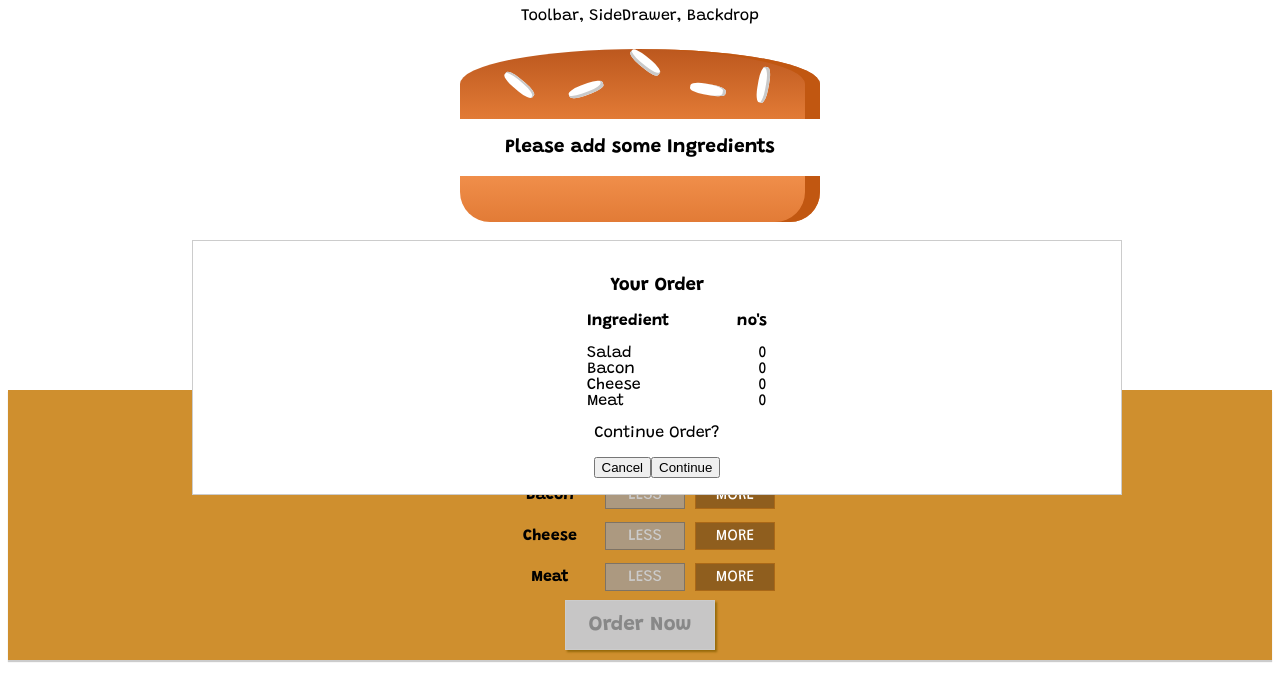
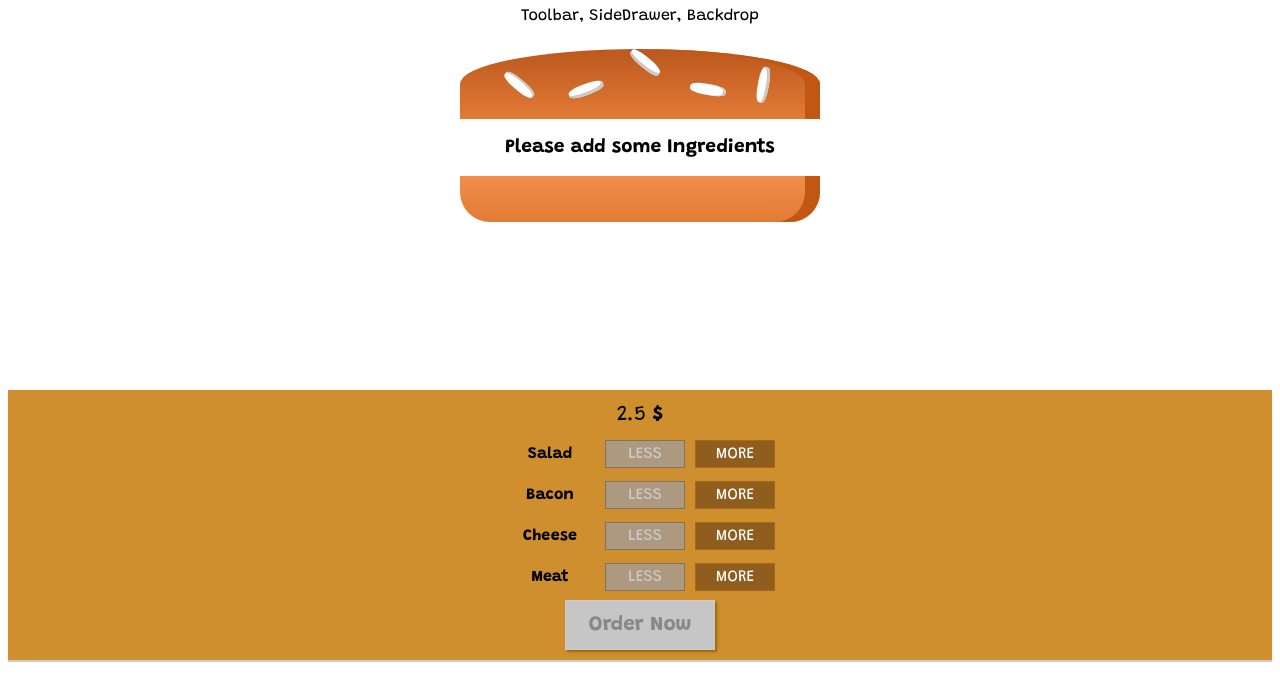
Before and after one commit to Et-008/BurgerBuilder, a React (Create React App) app: page / in a window 1280 px wide. Shown: the top 700 px of the page. Built offline with nearby package versions, Linux system fonts and the light colour scheme.

Commit message:
Modal added

```diff
--- a/src/components/BuildControls/BuildControls.js
+++ b/src/components/BuildControls/BuildControls.js
@@ -22,7 +22,11 @@ let buildControls = (props) => {
         {props.price} <strong>$</strong>
       </p>
       <div>{Controls}</div>
-      <button className="OrderButton" disabled={props.price <= 2.5}>
+      <button
+        className="OrderButton"
+        disabled={props.price <= 2.5}
+        onClick={props.ordered}
+      >
         Order Now
       </button>
     </div>
--- a/src/components/Burger/OrderSummary/OrderSummary.js
+++ b/src/components/Burger/OrderSummary/OrderSummary.js
@@ -6,7 +6,7 @@ let orderSummary = (props) => {
   let ingredientSummary = Object.keys(props.ingredientSummary).map(
     (igntKey) => {
       return (
-        <li>
+        <li key={igntKey}>
           <span className="OrderName">{igntKey}</span>{" "}
           <span className="OrderNumber">
             {props.ingredientSummary[igntKey]}
@@ -27,7 +27,7 @@ let orderSummary = (props) => {
         {ingredientSummary}
       </ul>
       <p>Continue Order?</p>
-      <button>Cancel</button>
+      <button onClick={props.cancelled}>Cancel</button>
       <button>Continue</button>
     </Aux>
   );
--- a/src/components/UI/Modal/Modal.css
+++ b/src/components/UI/Modal/Modal.css
@@ -7,10 +7,15 @@
   padding: 16px;
   left: 15%;
   top: 30%;
+  box-sizing: border-box;
+  transition: all 0.3s ease-out;
 }
 @media (min-width: 600px) {
-  .Meadia {
+  .Modal {
     width: 500px;
     left: calc(50% - 250px);
   }
 }
+.Closed {
+  display: none;
+}
--- a/src/components/UI/Modal/Modal.js
+++ b/src/components/UI/Modal/Modal.js
@@ -1,6 +1,12 @@
 import React from "react";
 import "./Modal.css";
 
-let modal = (props) => <div className="Modal">{props.children}</div>;
+let modal = (props) => {
+  let modalClass = ["Modal", "Closed"];
+  if (props.show) {
+    modalClass = ["Modal"];
+  }
+  return <div className={modalClass.join(" ")}>{props.children}</div>;
+};
 
 export default modal;
--- a/src/containers/BurgerBuilder/BurgerBuilder.js
+++ b/src/containers/BurgerBuilder/BurgerBuilder.js
@@ -6,6 +6,12 @@ import Modal from "../../components/UI/Modal/Modal";
 import OrderSummary from "../../components/Burger/OrderSummary/OrderSummary";
 
 class BurgerBulider extends Component {
+  constructor(props) {
+    super(props);
+    this.addIngredientHandler = this.addIngredientHandler.bind(this);
+    this.removeIngredientHandler = this.removeIngredientHandler.bind(this);
+    this.showOrderHandler = this.showOrderHandler.bind(this);
+  }
   state = {
     ingredients: {
       salad: 0,
@@ -19,7 +25,8 @@ class BurgerBulider extends Component {
       cheese: 0.3,
       meat: 0.8
     },
-    totalPrice: 2.5
+    totalPrice: 2.5,
+    showOrder: false
   };
 
   addIngredientHandler(nameOfIngredient) {
@@ -48,18 +55,26 @@ class BurgerBulider extends Component {
     });
   }
 
+  showOrderHandler() {
+    this.setState({ showOrder: !this.state.showOrder });
+  }
+
   render() {
     return (
       <Aux>
-        <Modal>
-          <OrderSummary ingredientSummary={this.state.ingredients} />
+        <Modal show={this.state.showOrder}>
+          <OrderSummary
+            ingredientSummary={this.state.ingredients}
+            cancelled={this.showOrderHandler}
+          />
         </Modal>
         <Burger ingredients={this.state.ingredients} />
         <BuildControls
           price={this.state.totalPrice}
           ingredients={this.state.ingredients}
-          addIngredient={this.addIngredientHandler.bind(this)}
-          removeIngredient={this.removeIngredientHandler.bind(this)}
+          addIngredient={this.addIngredientHandler}
+          removeIngredient={this.removeIngredientHandler}
+          ordered={this.showOrderHandler}
         />
       </Aux>
     );
```
